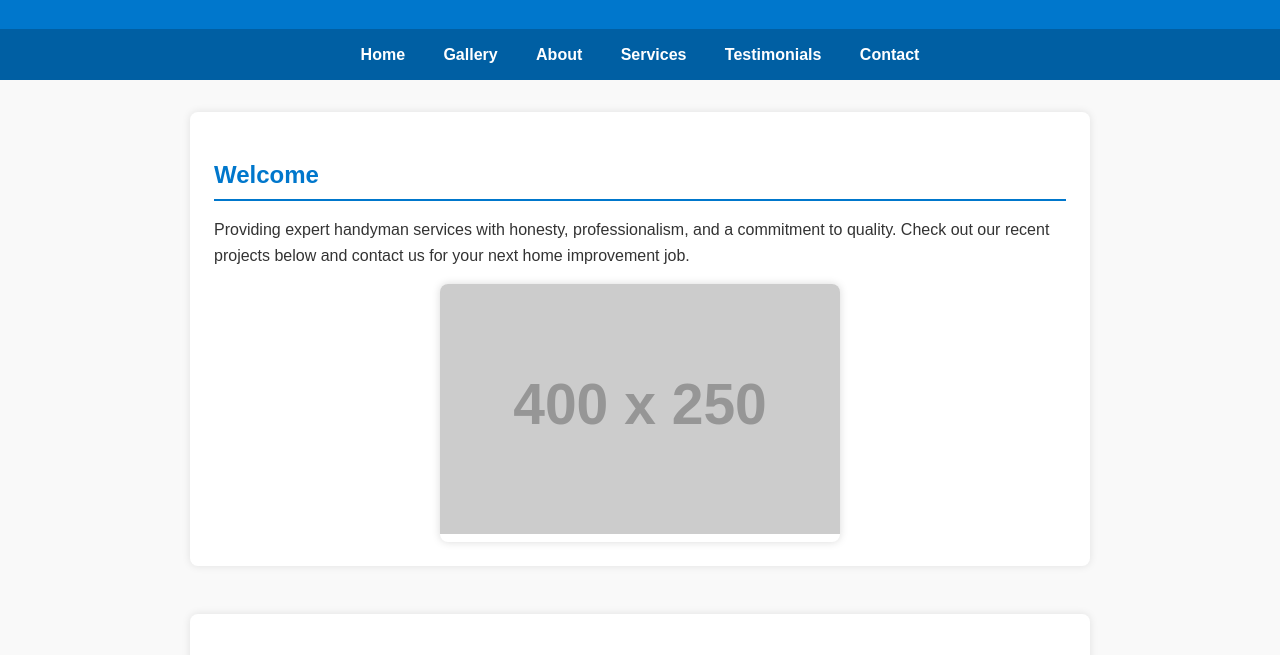
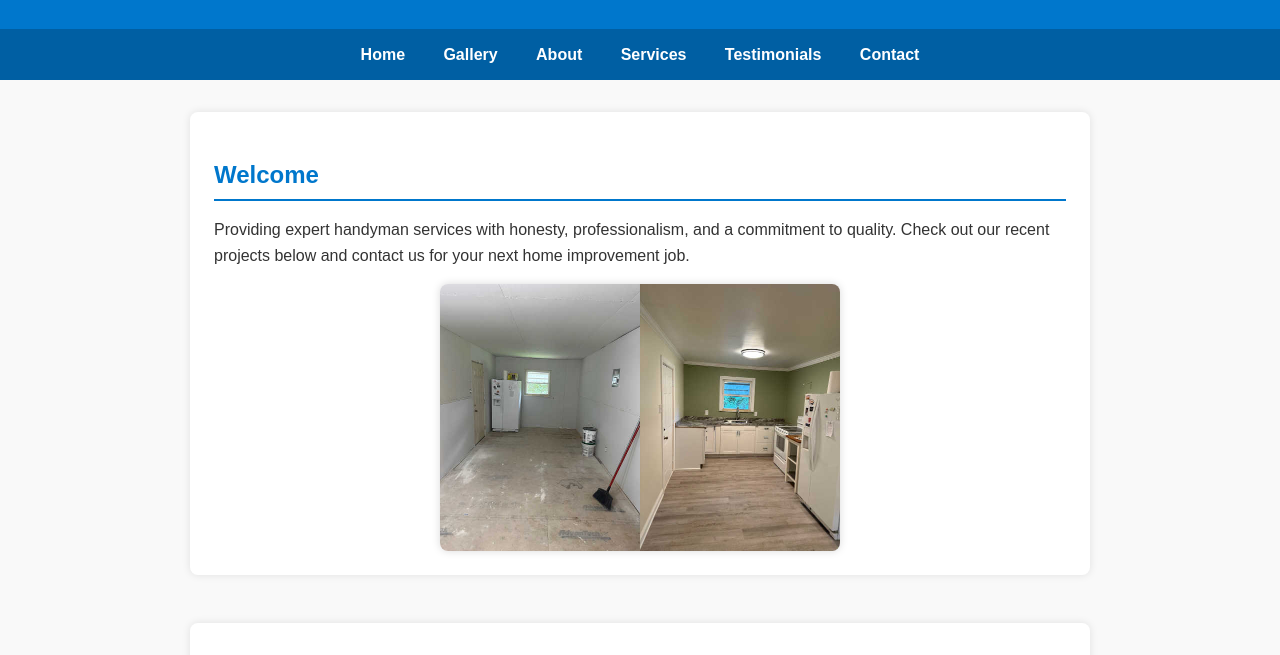
Before and after one commit to calehomeimprovement/calehomeimprovement, a plain HTML site: page index.html in a window 1280 px wide. Shown: the part 112-767 px from the top of the page. Drawn offline with Linux system fonts and the light colour scheme; placeholder pictures from the web are drawn by us.

Commit message:
Update index.html

```diff
--- a/index.html
+++ b/index.html
@@ -148,8 +148,8 @@
     <section id="home">
       <h2>Welcome</h2>
       <p>Providing expert handyman services with honesty, professionalism, and a commitment to quality. Check out our recent projects below and contact us for your next home improvement job.</p>
-      <div style="max-width:400px; margin:auto; border-radius:8px; overflow:hidden; box-shadow: 0 0 8px rgba(0,0,0,0.15);">
-        <img src="https://via.placeholder.com/400x250?text=Featured+Project" alt="Featured project photo" />
+      <div style="max-width: 400px; margin: auto; border-radius: 8px; overflow: hidden; box-shadow: 0 0 8px rgba(0,0,0,0.15);">
+        <img src="images/Featured.jpg" alt="Featured project photo" style="width: 100%; height: auto; display: block;" />
       </div>
     </section>
 
```
